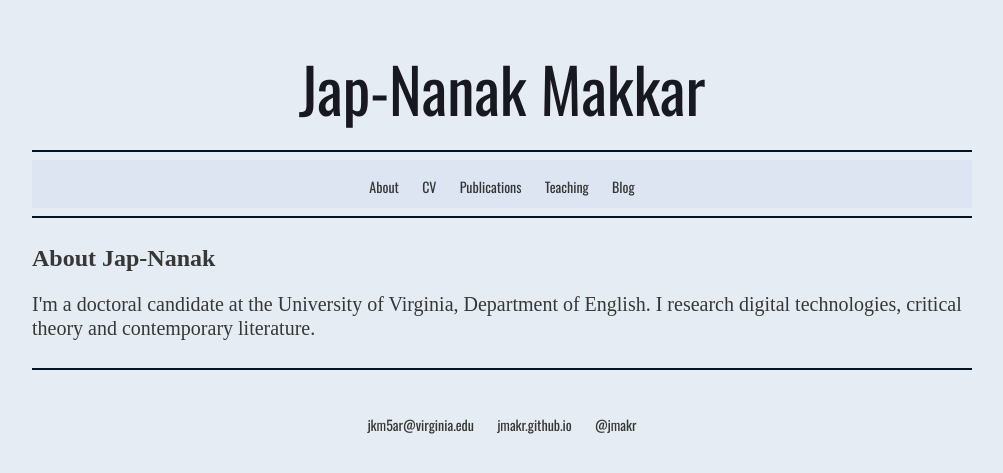
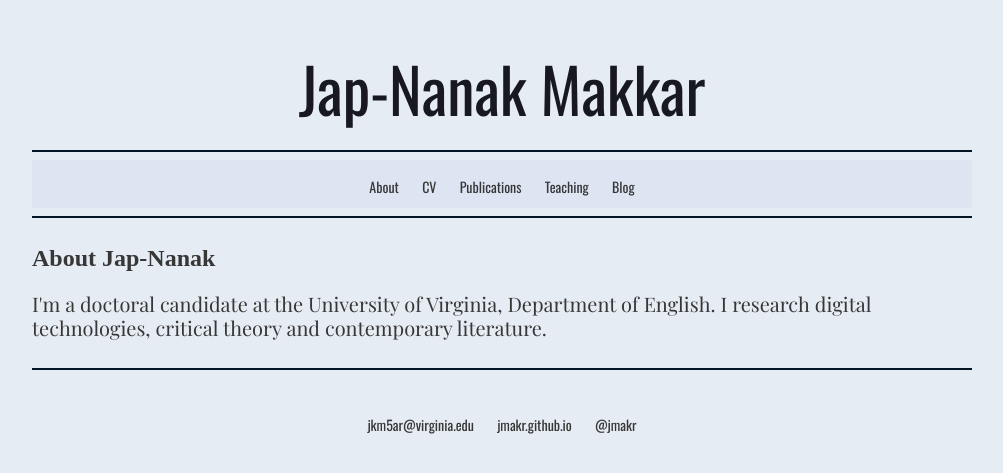
Before and after one commit to jmakr/jmakr.github.io, a Jekyll site: the page built from about/index.html, in a window 1280 px wide. Shown: the top 473 px of the page, without its empty margins (138-1141 px from the left). Built offline with Jekyll 4.4.1, drawn with Linux system fonts in a browser that asks for light colours; some web fonts are replaced.

Commit message:
Update main.css

```diff
--- a/css/main.css
+++ b/css/main.css
@@ -195,7 +195,7 @@ h4 {
 
 
 p {
-    font-family: Rasa, "Century Schoolbook", serif;
+    font-family: Playfair Display, "Century Schoolbook", serif;
     font-weight: 400;
     font-size: 20px;
     line-height: 24px;
```
